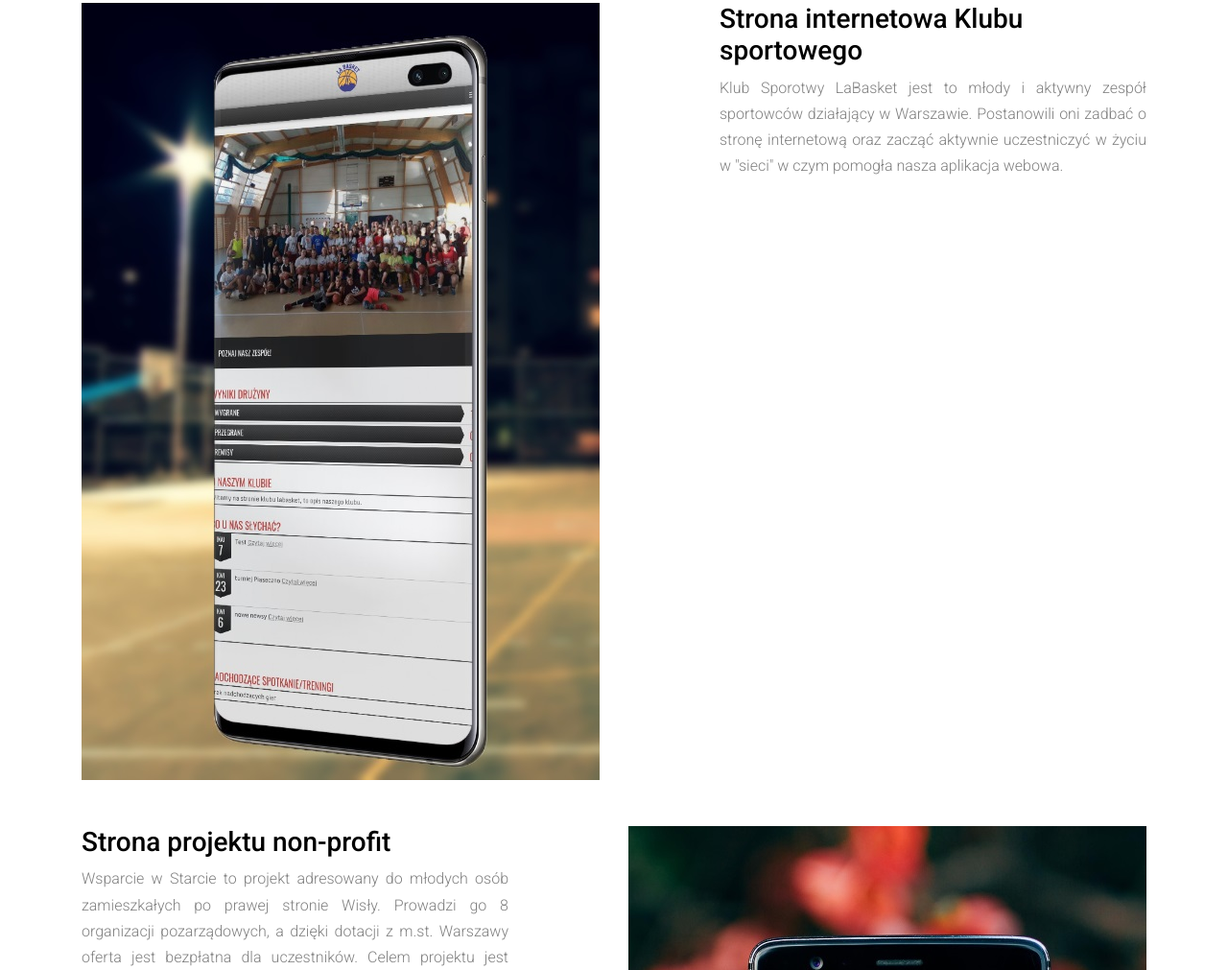
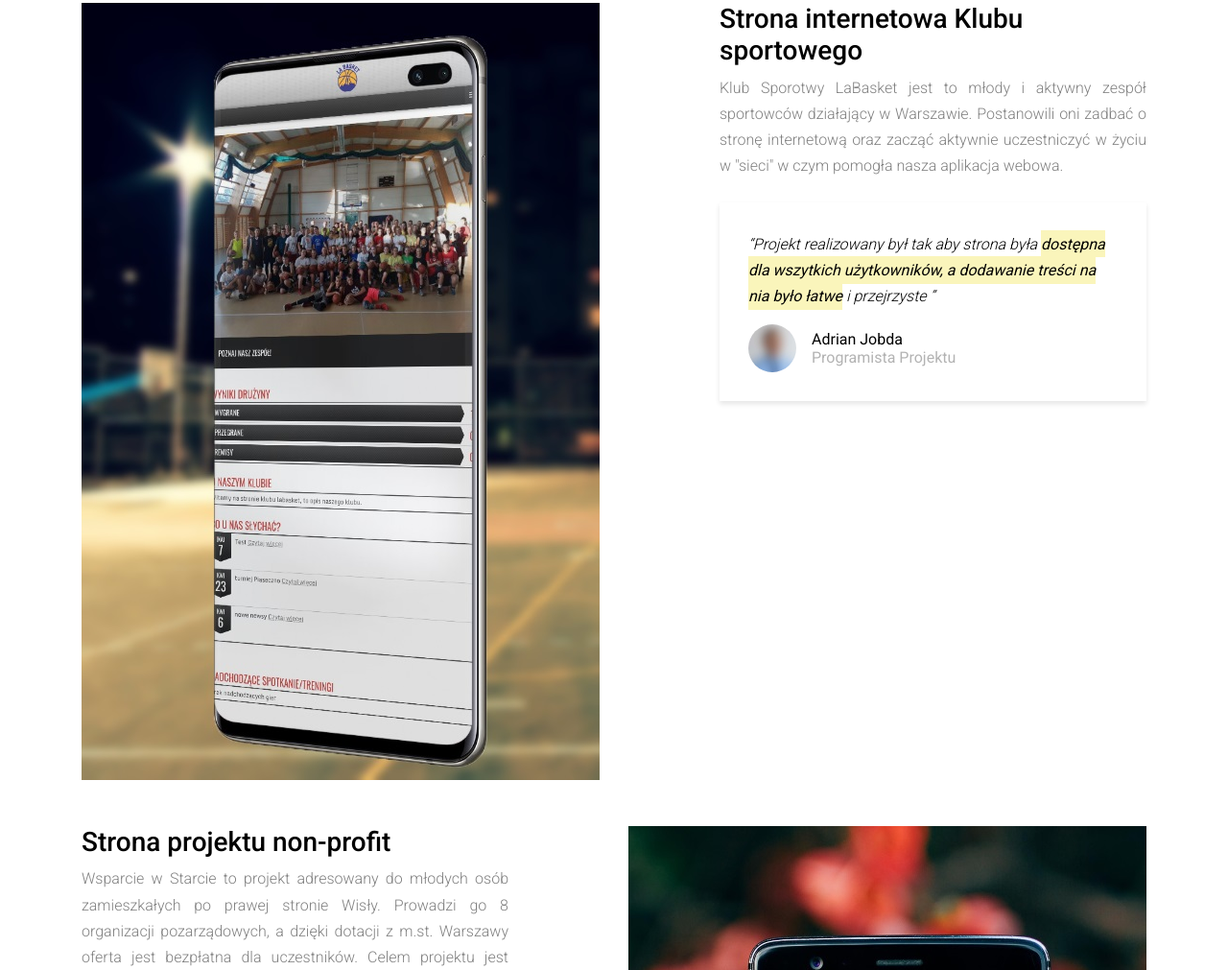
Before and after one commit to theConsite/MandA, a plain HTML site: page index.html in a window 1280 px wide. Shown: the part 4102-5113 px from the top of the page at 96% size. Drawn offline with Linux system fonts and the light colour scheme; files whose address does not match are found by name.

Commit message:
literówka

```diff
--- a/index.html
+++ b/index.html
@@ -281,23 +281,21 @@
                     <div class="col-lg-5 h-100 jm-sticky-top ml-auto" >
                         <h3>Strona internetowa Klubu sportowego</h3>
                         <p class="mb-4 text-justify">Klub Sporotwy LaBasket jest to młody i aktywny zespół sportowców działający w Warszawie. Postanowili oni zadbać o stronę internetową oraz zacząć aktywnie uczestniczyć w życiu w "sieci" w czym pomogła nasza aplikacja webowa.</p>
-<!--
 
                         <div class="testimonial bg-white h-100">
                             <blockquote class="mb-3">
-                                <p>&ldquo;Far far away, behind the word mountains, <strong>far from the countries Vokalia and Consonantia, there live the blind texts. Separated they live in Bookmarksgrove</strong> right at the coast of the Semantics, a large language ocean.&rdquo;</p>
+                                <p>&ldquo;Projekt realizowany był tak aby strona była <strong>dostępna dla wszytkich użytkowników, a dodawanie treści na nia było łatwe</strong> i przejrzyste &rdquo;</p>
                             </blockquote>
                             <div class="d-flex align-items-center vcard">
                                 <figure class="mb-0 mr-3">
                                     <img src="images/person_3.jpg" alt="praca2" class="img-fluid ounded-circle">
                                 </figure>
                                 <div class="vcard-text">
-                                    <span class="d-block">Jacob Spencer</span>
-                                    <span class="position">Web Designer</span>
+                                    <span class="d-block">Adrian Jobda</span>
+                                    <span class="position">Programista Projektu</span>
                                 </div>
                             </div>
                         </div>
--->
 
                     </div>
                 </div>
```
